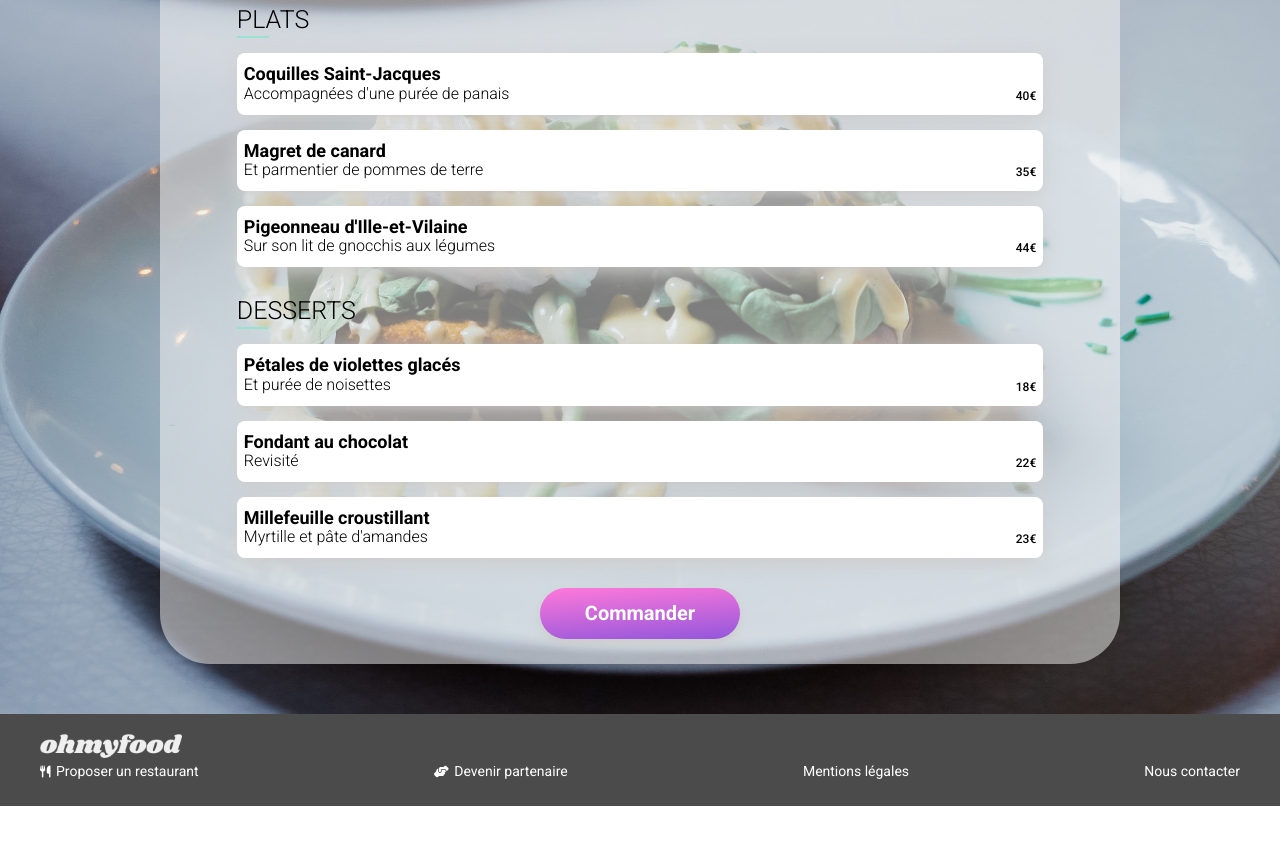
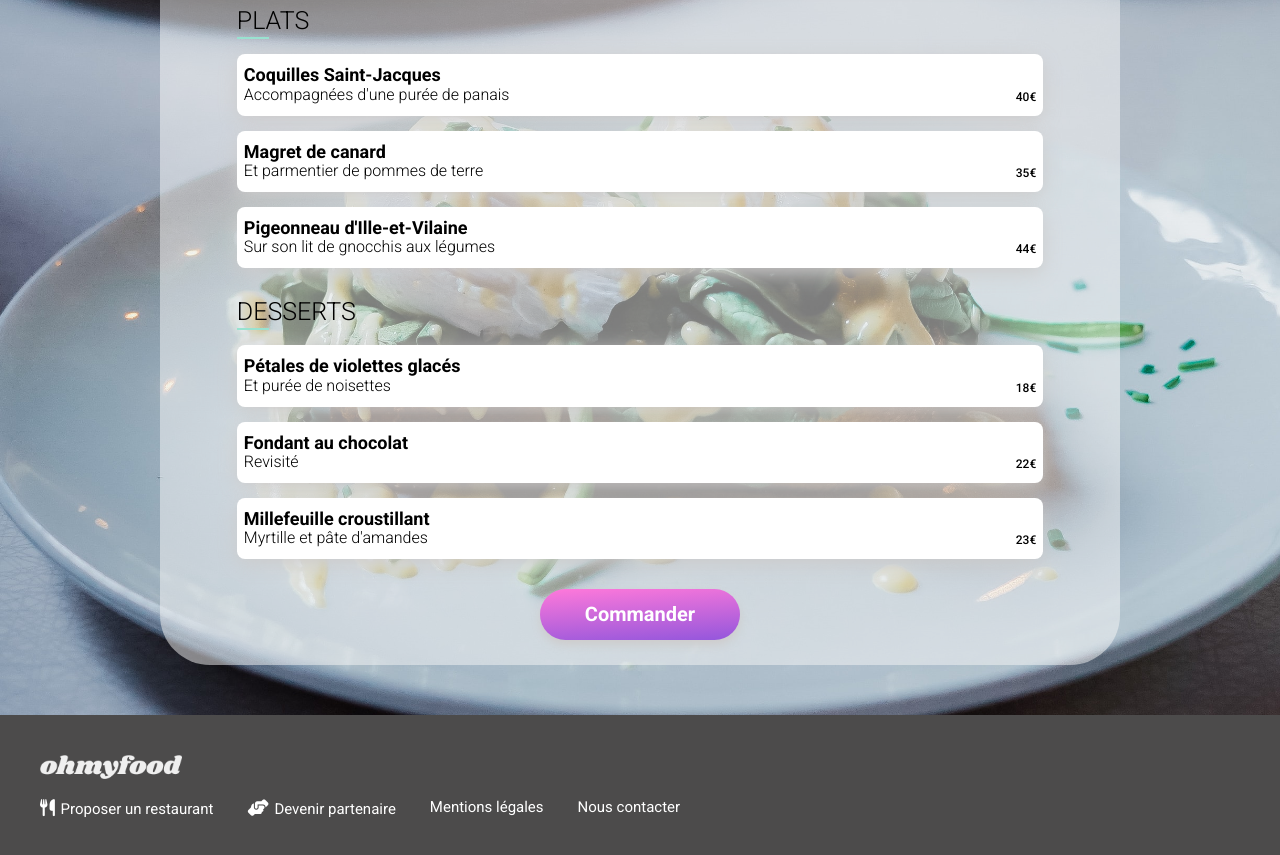
Before and after one commit to Ibtissam-Idb/Openclassrooms_Ohmyfood, a website: page menus/menu_1/index.html in a window 1280 px wide. Shown: the part 497-1352 px from the top of the page. Before the commit the page ends 1303 px from the top, so only its background shows below. Drawn offline with Linux system fonts and the light colour scheme; a web font is replaced by a local one.

```diff
--- a/menus/menu_1/index.html
+++ b/menus/menu_1/index.html
@@ -15,7 +15,7 @@
 
 <body class="flex flex-column">
     <header class="header flex">
-        <i class="header_icon fa-solid fa-arrow-left"></i>
+        <a href="../../home/index.html"><i class="header_icon fa-solid fa-arrow-left"></i></a>
         <img class="header_img" src="../../maquettes/images/logo/ohmyfood.png" alt="Logo Ohmyfood!">
     </header>
 
--- a/menus/menu_1/style.scss
+++ b/menus/menu_1/style.scss
@@ -381,16 +381,16 @@
 .footer {
     background: $tint-dark;
     color: #fff;
-    padding: 26px 7% 15px;
+    padding: 50px 7% 30px;
 
     @media (min-width: 992px) {
-        padding: 20px 40px;
+        padding: 40px;
     }
 }
 
 .footer_img {
     filter: invert(1);
-    width: 37%;
+    width: 50%;
     max-width: 142px;
 
     @media (min-width: 992px) {
@@ -403,27 +403,26 @@
     padding: 0px;
 
     @media (min-width: 992px) {
+        column-gap: 34px;
         display: flex;
-        justify-content: space-between;
-        margin: 0px;
+        justify-content: flex-start;
+        margin-top: 15px;
+        margin-bottom: 15px;
     }
 }
 
 .footer_list_item {
+    font-size: 15px;
     list-style: none;
     padding: 0px;
-    margin-bottom: 7px;
-
-    @media (min-width: 992px) {
-        font-size: 14px;
-    }
+    margin-bottom: 7px
 }
 
 .footer_list_icon {
+    margin-right: 2px;
     font-size: 13px;
-    margin-right: 2px;
 
     @media (min-width: 992px) {
-        font-size: 12px;
+        font-size: 17px;
     }
 }
```
Also changed, not shown: menus/menu_1/style.css, 1 other file.
